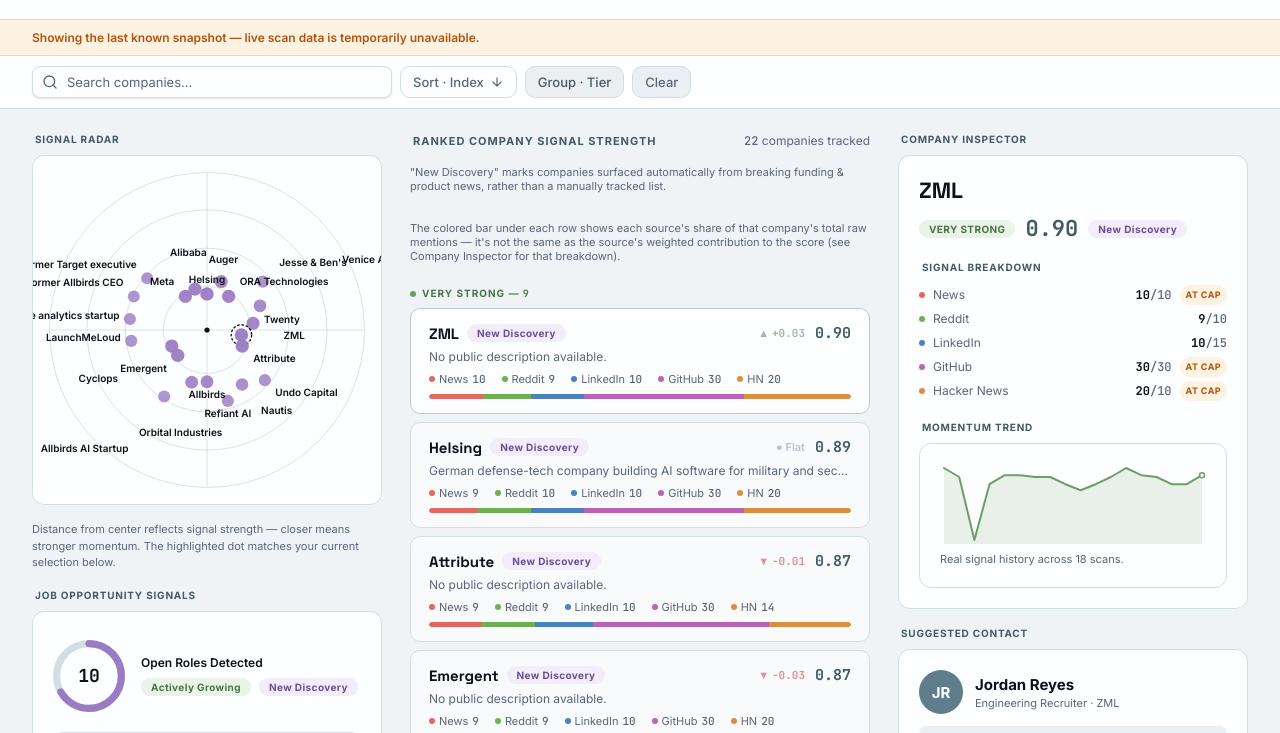
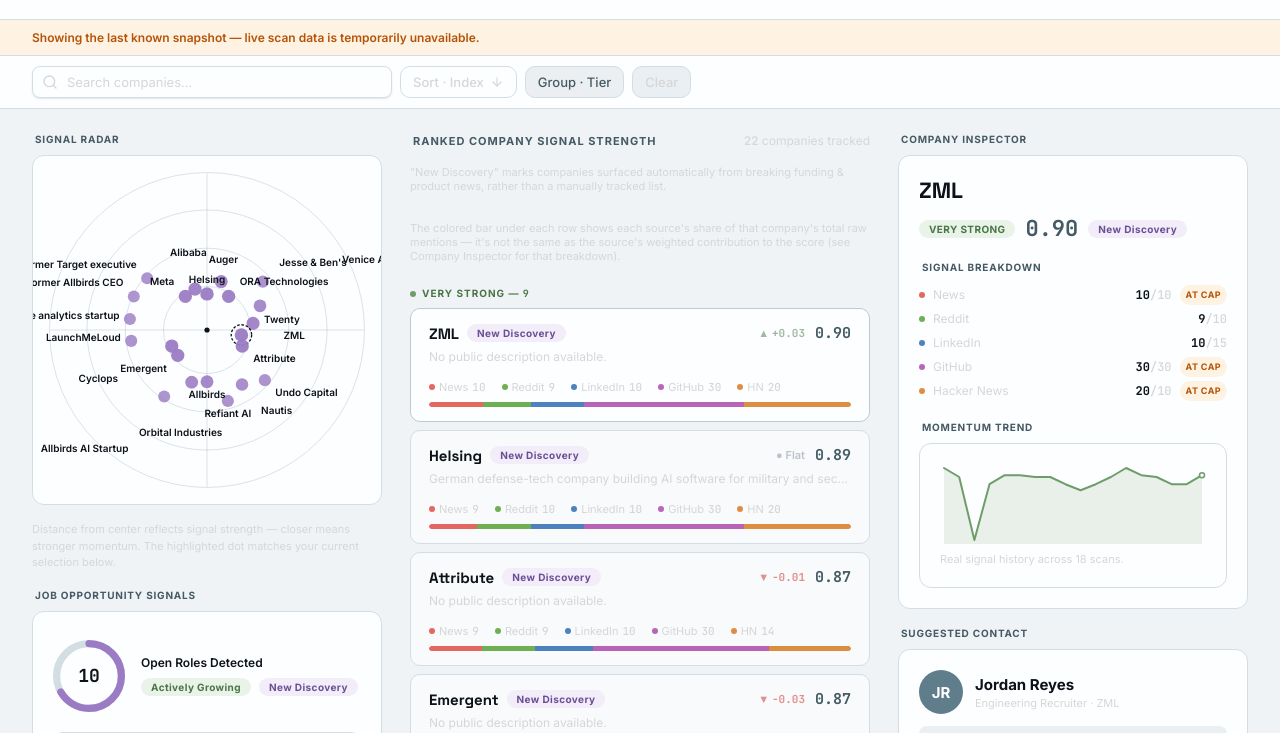
Before and after one commit to keiperk/opportunity-radar, a plain HTML site: page index.html in a window 1280 px wide. Shown: the part 108-841 px from the top of the page. Drawn offline with Linux system fonts and the light colour scheme; no server answers.

Commit message:
Lighten body/helper text globally, widen blurb-to-pills gap to 16px
--text-secondary (#5c6478 -> #d6d6d6) drives nearly all body/caption/
helper text sitewide via one token, so this is a global lightening in
one place rather than touching each selector. Note: this reads as very
low-contrast against white cards (flagged to user, proceeding at their
direction) — "New Discovery" badges, source pill labels, and blurb text
are now quite faint.

Also bumped .company-row-sources' top margin 8px -> 16px for more
breathing room between the new company blurb and the row's source
pills, per request.

```diff
--- a/styles.css
+++ b/styles.css
@@ -83,7 +83,7 @@
   --border-input:    var(--border);
 
   --text-primary:    #0d1219;
-  --text-secondary:  #5c6478;
+  --text-secondary:  #d6d6d6;
   --text-muted:      #838ba0;
 
   --accent:          #607d8b;
@@ -722,7 +722,7 @@
   display: flex;
   flex-wrap: wrap;
   gap: 8px 16px;
-  margin: 8px 0;
+  margin: 16px 0 8px;
 }
 
 .source-pill {
```
